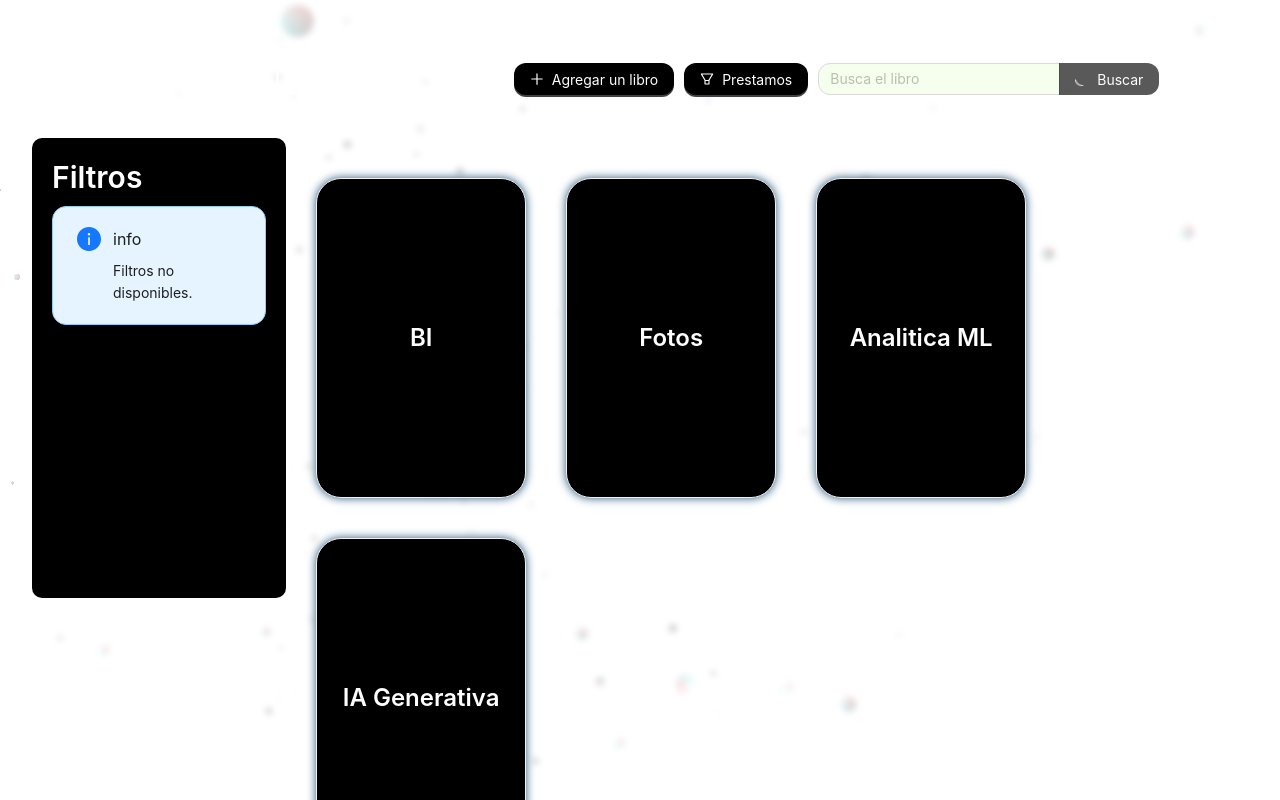
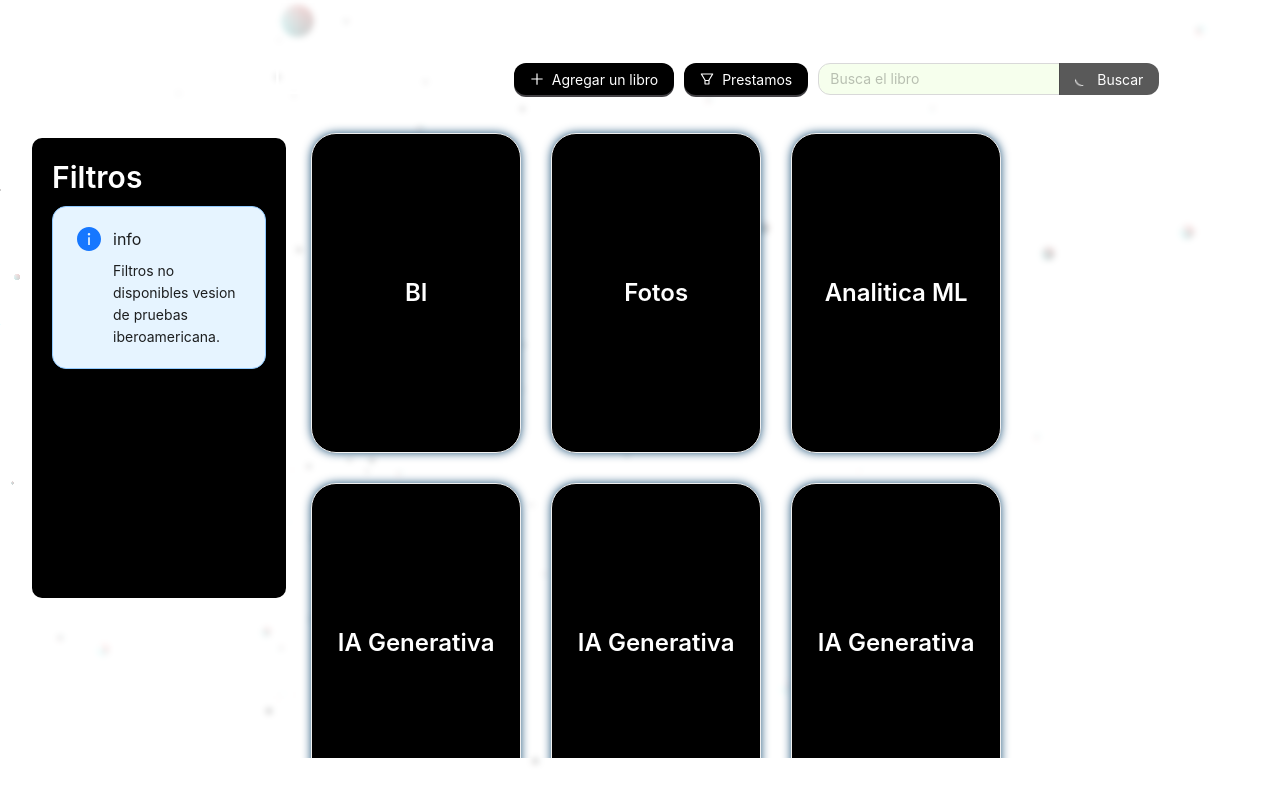
Before and after one commit to J-Camilo/Biblioteca, a React (Vite) app: page / in a window 1280 px wide. Built offline with nearby package versions, Linux system fonts and the light colour scheme.

Commit message:
se agrega un mensaje que es de aplicativo de prueba

```diff
--- a/src/index.css
+++ b/src/index.css
@@ -36,3 +36,26 @@
   animation: fadeInUp 0.5s ease-out forwards;
   /* Duración y timing function */
 }
+
+/*----------------------- scroll -----------------------------*/
+
+::-webkit-scrollbar {
+  width: 10px;
+}
+
+::-webkit-scrollbar-track {
+  border-radius: 16px;
+  background: #ffffff;
+}
+
+::-webkit-scrollbar-thumb {
+  background: #cbcbcb;
+  border-radius: 16px;
+  transition: all 300ms ease-in;
+
+}
+
+::-webkit-scrollbar-thumb:hover {
+  transition: all 300ms ease-in;
+  background: #949393;
+}
--- a/src/layouts/Home/components/cards.jsx
+++ b/src/layouts/Home/components/cards.jsx
@@ -6,7 +6,7 @@ import { useMouseEffect } from "../hooks/useMouseEffect";
 const { Title } = Typography;
 
 const styleCardApp = {
-    margin: 20,
+    margin: 15,
     cursor: "pointer",
     borderRadius: 25,
     width: "210px",
--- a/src/layouts/Home/home.jsx
+++ b/src/layouts/Home/home.jsx
@@ -56,12 +56,12 @@ function Home() {
                         <Title level={2} style={{ marginBottom: 0, color: "white" }}>Filtros</Title>
                         <Alert
                             message="info"
-                            description="Filtros no disponibles."
+                            description="Filtros no disponibles vesion de pruebas iberoamericana."
                             type="info"
                             showIcon
                         />
                     </div>
-                    <div style={{ display: "flex", flexWrap: "wrap", marginTop: 40, width: "80%" }}>
+                    <div style={{ display: "flex", flexWrap: "wrap", width: "80%", overflow: "auto", height: "80vh"}}>
                         <Cards />
                     </div>
                 </div>
--- a/src/layouts/Home/hooks/useCardData.jsx
+++ b/src/layouts/Home/hooks/useCardData.jsx
@@ -12,6 +12,11 @@ export const useCardsData = () => {
         // { id: 3, name: "Alertamiento" },
         { id: 5, name: "Analitica ML" },
         { id: 4, name: "IA Generativa" },
+        { id: 6, name: "IA Generativa" },
+        { id: 7, name: "IA Generativa" },
+        { id: 8, name: "IA Generativa" },
+        { id: 9, name: "IA Generativa" },
+        { id: 10, name: "IA Generativa" },
 
       ];
       setCardsData(data);
```
